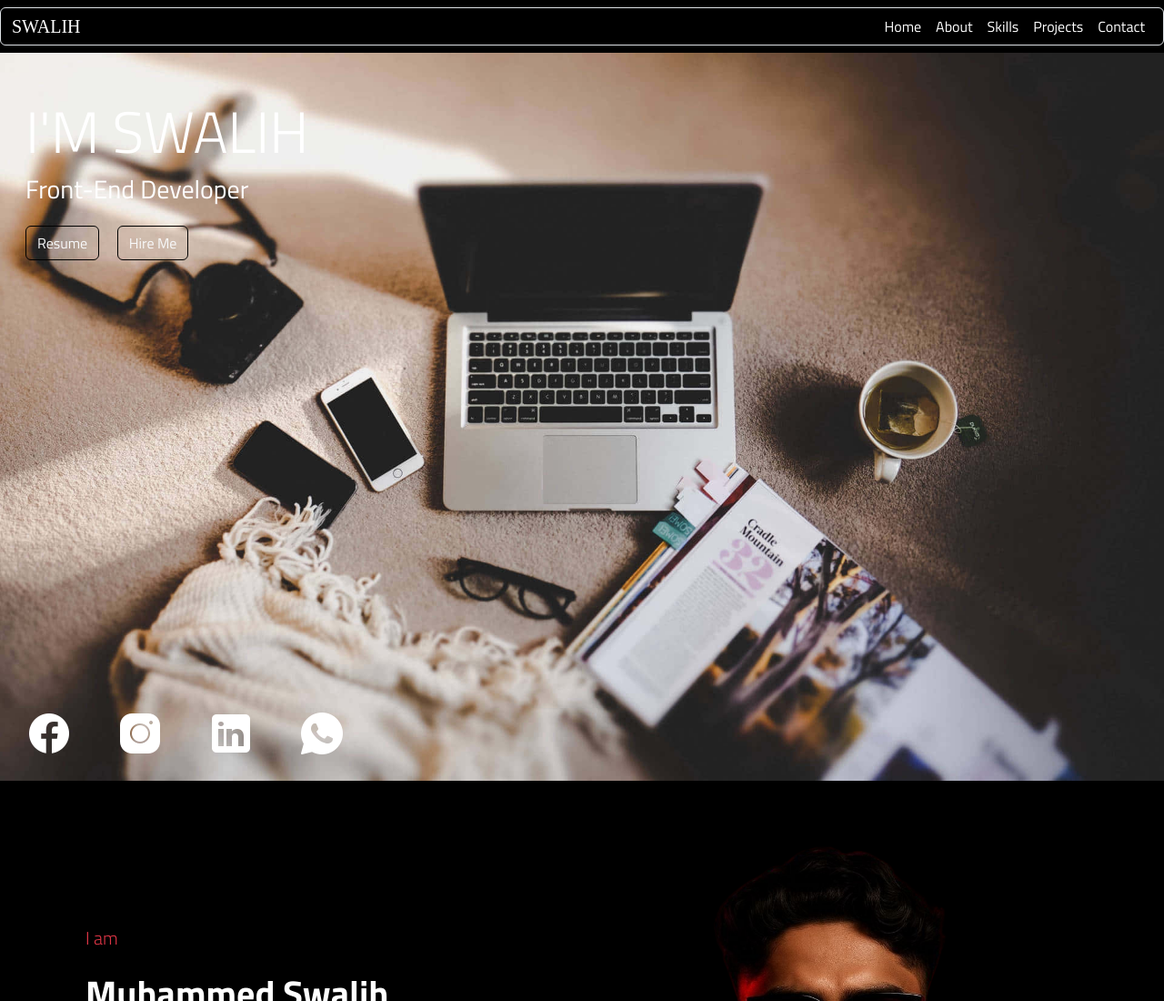
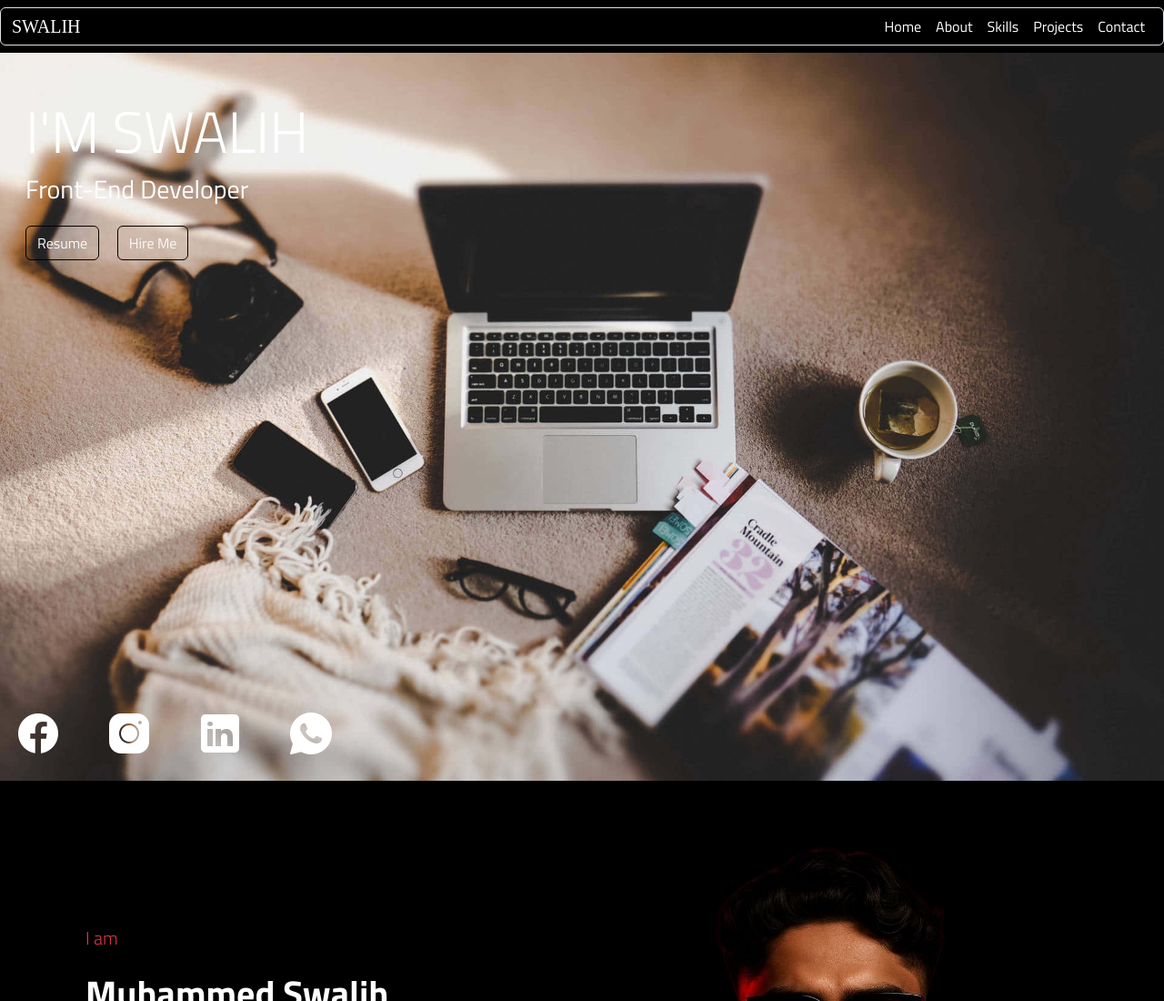
Before and after one commit to swalihtp/portfolio, a plain HTML site: page index.html in a window 1280 px wide. Shown: the top 1100 px of the page at 91% size. Drawn offline with nearby package versions, Linux system fonts and the light colour scheme; a web font is replaced by a local one.

Commit message:
Update index.html

```diff
--- a/index.html
+++ b/index.html
@@ -67,7 +67,7 @@
                 </div>
       </div>
 
-                <div class="d-flex gap-4 px-3" style="position: absolute; bottom: 20px;">
+                <div class="d-flex gap-4 px-1" style="position: absolute; bottom: 20px;">
                   <img class="btn" src="images/icons8-facebook-50.png" alt="facebook-icon">
                   <img class="btn" src="images/icons8-instagram-50.png" alt="instagram-icon">
                   <img class="btn" src="images/icons8-linkedin-50.png" alt="icon-linkedin">
```
